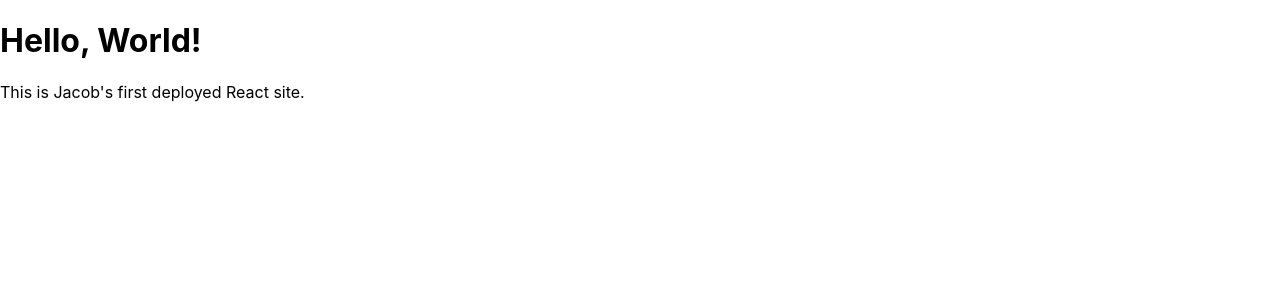
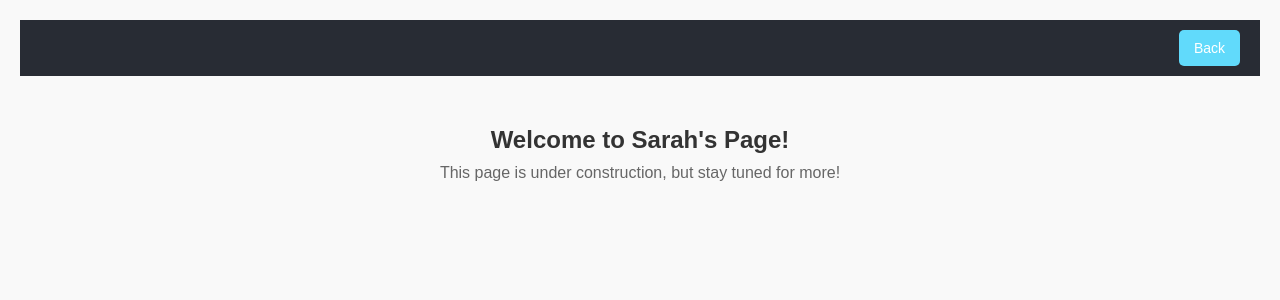
Before and after one commit to JacobMckenna/mywebsite, a React (Create React App) app: page /sarah in a window 1280 px wide. Shown: the top 300 px of the page. Built offline with nearby package versions, Linux system fonts and the light colour scheme.

Commit message:
added rough main

```diff
--- a/package.json
+++ b/package.json
@@ -6,6 +6,7 @@
     "cra-template": "1.2.0",
     "react": "^19.0.0",
     "react-dom": "^19.0.0",
+    "react-router-dom": "^7.1.1",
     "react-scripts": "5.0.1",
     "web-vitals": "^4.2.4"
   },
--- a/src/App.css
+++ b/src/App.css
@@ -1,38 +1,66 @@
-.App {
-  text-align: center;
+/* app.css */
+
+body {
+  margin: 0;
+  font-family: Arial, sans-serif;
+  background-color: #f9f9f9;
 }
 
-.App-logo {
-  height: 40vmin;
-  pointer-events: none;
+.app-container {
+  text-align: center;
+  padding: 20px;
 }
 
-@media (prefers-reduced-motion: no-preference) {
-  .App-logo {
-    animation: App-logo-spin infinite 20s linear;
-  }
+.header {
+  display: flex;
+  justify-content: flex-end;
+  padding: 10px 20px;
+  background-color: #282c34;
 }
 
-.App-header {
-  background-color: #282c34;
-  min-height: 100vh;
-  display: flex;
-  flex-direction: column;
-  align-items: center;
-  justify-content: center;
-  font-size: calc(10px + 2vmin);
+.special-button {
+  background-color: #61dafb;
+  border: none;
   color: white;
+  padding: 10px 15px;
+  font-size: 14px;
+  border-radius: 5px;
+  cursor: pointer;
+  transition: background-color 0.3s;
 }
 
-.App-link {
-  color: #61dafb;
+.special-button:hover {
+  background-color: #21a1f1;
 }
 
-@keyframes App-logo-spin {
-  from {
-    transform: rotate(0deg);
-  }
-  to {
-    transform: rotate(360deg);
-  }
+.profile-container {
+  margin-top: 50px;
 }
+
+.profile-photo {
+  width: 150px;
+  height: 150px;
+  border-radius: 50%;
+  object-fit: cover;
+  box-shadow: 0 4px 8px rgba(0, 0, 0, 0.2);
+}
+
+.name {
+  font-size: 24px;
+  margin: 20px 0 10px;
+  color: #333;
+}
+
+.description {
+  font-size: 16px;
+  color: #666;
+  margin: 0 20px;
+}
+
+.hot-chocolate-gif {
+  margin-top: 20px;
+  width: 200px;
+  height: auto;
+  border-radius: 10px;
+  box-shadow: 0 4px 8px rgba(0, 0, 0, 0.2);
+}
--- a/src/App.js
+++ b/src/App.js
@@ -1,36 +1,70 @@
-// import logo from './logo.svg';
+import React from 'react';
+import { Routes, Route, Link } from 'react-router-dom';
 import './App.css';
+import profilePhoto from './profile.jpg'; // Ensure the profile image is in the public or src folder
 
 function App() {
   return (
-    <div>
-      <h1>Hello, World!</h1>
-      <p>This is Jacob's first deployed React site.</p>
+    <Routes>
+      <Route path="/" element={<Home />} />
+      <Route path="/sarah" element={<SarahPage />} />
+    </Routes>
+  );
+}
+
+function Home() {
+  return (
+    <div className="app-container">
+      <header className="header">
+        <Link to="/sarah">
+          <button className="special-button">Special</button>
+        </Link>
+      </header>
+      <div className="profile-container">
+        <img src={profilePhoto} alt="Profile" className="profile-photo" />
+        <h1 className="name">Jacob Mckenna</h1>
+        <p className="description">
+          Yup, that's me. Welcome to my home sweet home.
+          <br />
+          Enjoy your stay here. Have a complimentary hot chocolate down below for visiting.
+          <br />
+          Good luck picking it up though!
+        </p>
+        <img
+          src="https://media3.giphy.com/media/v1.Y2lkPTc5MGI3NjExNmk1MmsyZWl5OThiajV2Nzl1aHQ3dzJ3Y3VmOW04anJ1bm9tNXAyZSZlcD12MV9pbnRlcm5hbF9naWZfYnlfaWQmY3Q9cw/L2NVl4obS7OgKUcuza/giphy.gif"
+          alt="Hot Chocolate GIF"
+          className="hot-chocolate-gif"
+        />
+        <p className="source-link">
+          <a
+            href="https://giphy.com/stickers/cup-hot-chocolate-zandraart-L2NVl4obS7OgKUcuza"
+            target="_blank"
+            rel="noopener noreferrer"
+          >
+            Source
+          </a>
+        </p>
+      </div>
     </div>
   );
 }
+
+function SarahPage() {
+  return (
+    <div className="app-container">
+      <header className="header">
+        <Link to="/">
+          <button className="special-button">Back</button>
+        </Link>
+      </header>
+      <div className="profile-container">
+        <h1 className="name">Welcome to Sarah's Page!</h1>
+        <p className="description">
+          This page is under construction, but stay tuned for more!
+        </p>
+      </div>
+    </div>
+  );
+}
+
 export default App;
-
-
-// function App() {
-//   return (
-//     <div className="App">
-//       <header className="App-header">
-//         <img src={logo} className="App-logo" alt="logo" />
-//         <p>
-//           Edit <code>src/App.js</code> and save to reload.
-//         </p>
-//         <a
-//           className="App-link"
-//           href="https://reactjs.org"
-//           target="_blank"
-//           rel="noopener noreferrer"
-//         >
-//           Learn React
-//         </a>
-//       </header>
-//     </div>
-//   );
-// }
-
-// export default App;
--- a/src/index.js
+++ b/src/index.js
@@ -1,5 +1,6 @@
 import React from 'react';
 import ReactDOM from 'react-dom/client';
+import { BrowserRouter as Router } from 'react-router-dom';
 import './index.css';
 import App from './App';
 import reportWebVitals from './reportWebVitals';
@@ -7,7 +8,9 @@ import reportWebVitals from './reportWebVitals';
 const root = ReactDOM.createRoot(document.getElementById('root'));
 root.render(
   <React.StrictMode>
-    <App />
+    <Router>
+      <App />
+    </Router>
   </React.StrictMode>
 );
 
```
Also changed, not shown: src/SarahPage.js (added, +11 -0 lines), 2 other files (tests, documents, lock files or other folders).
